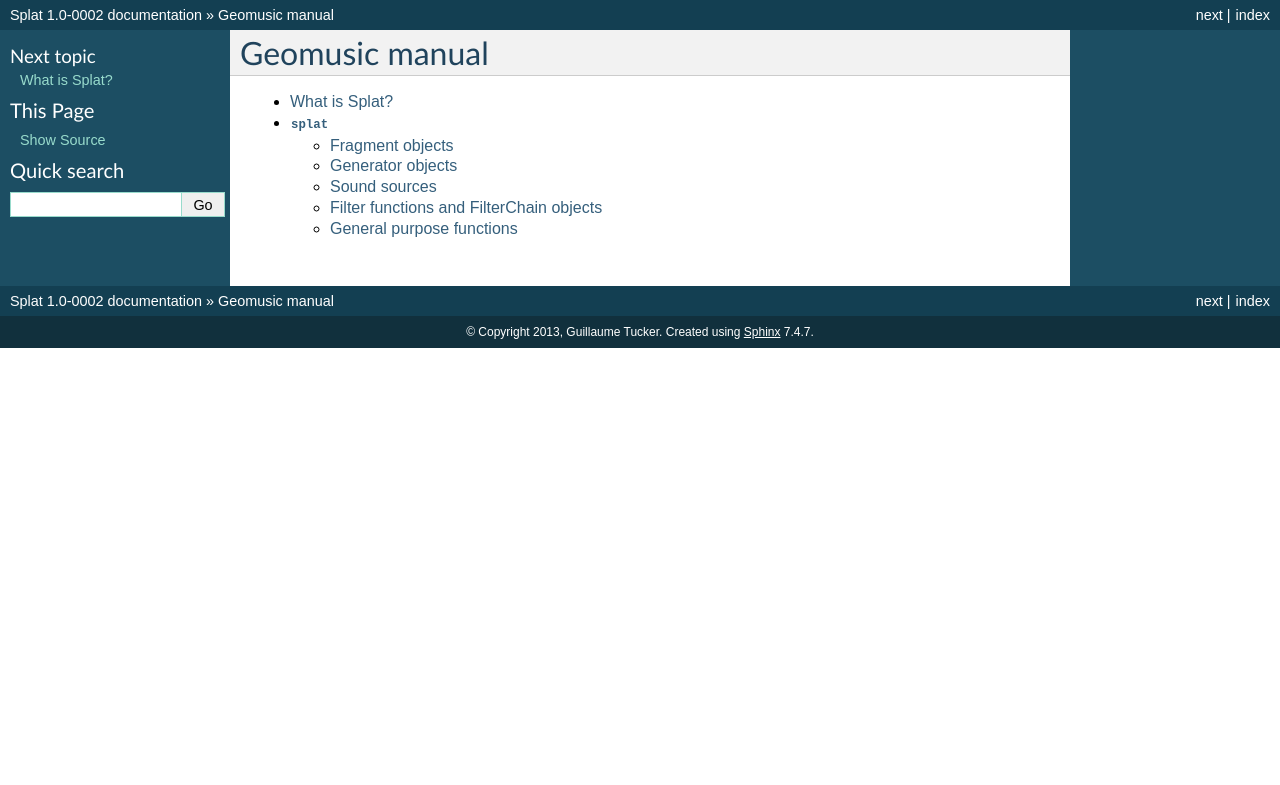
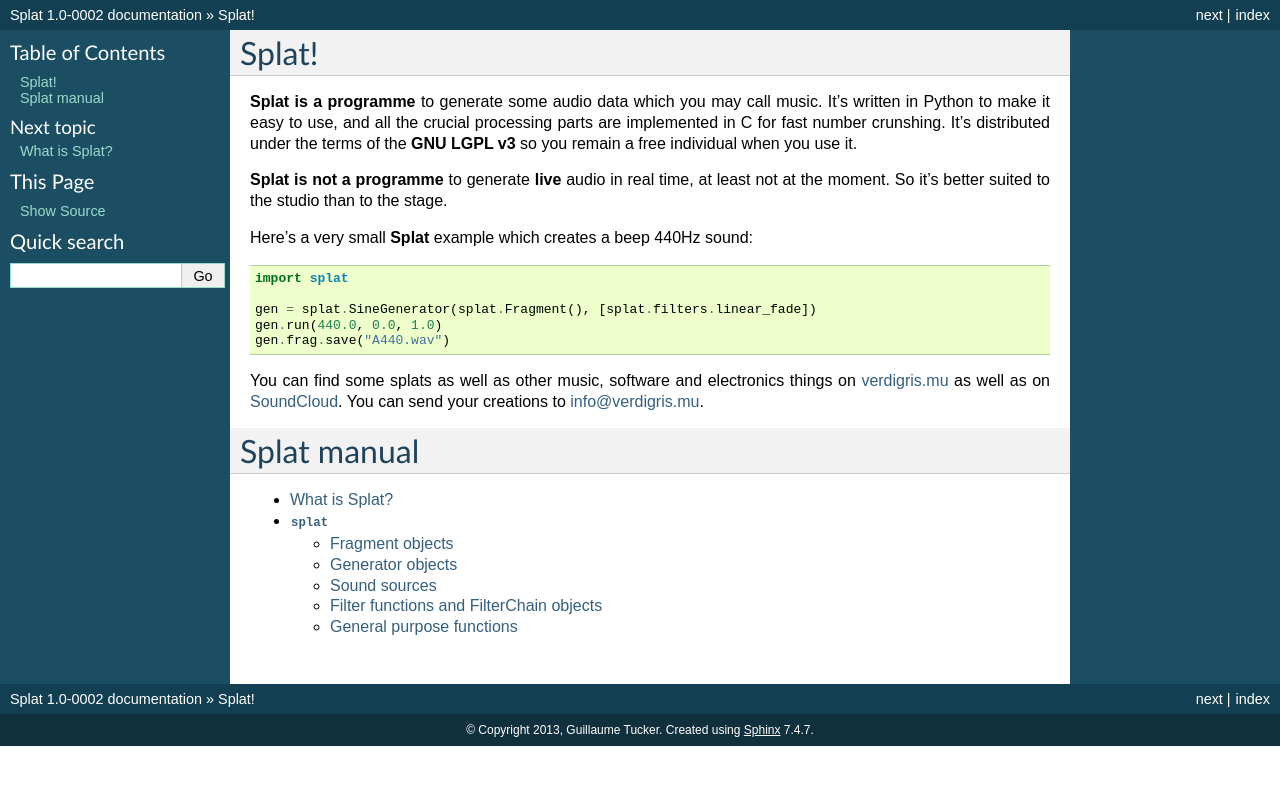
Before and after one commit to verdigris/splat, a Sphinx documentation site: the page built from doc/index.rst, in a window 1280 px wide. Shown: the top 785 px of the page. Built offline with Sphinx 7.4.7, drawn with Linux system fonts in a browser that asks for light colours; formulas are drawn with MathJax 3.

Commit message:
doc/index.rst: fix HTML and LaTex conflicts
* add quick intro only for HTML output
* rename remaining Geomusic -> Splat
* tidy-up

```diff
--- a/doc/index.rst
+++ b/doc/index.rst
@@ -1,14 +1,45 @@
-.. Geomusic documentation master file, created by
+.. Splat documentation master file, created by
    sphinx-quickstart on Tue Mar  5 22:42:04 2013.
    You can adapt this file completely to your liking, but it should at least
    contain the root `toctree` directive.
 
-Geomusic manual
-===============
+.. only:: html
+
+   Splat!
+   ======
+
+   **Splat is a programme** to generate some audio data which you may call
+   music.  It's written in Python to make it easy to use, and all the crucial
+   processing parts are implemented in C for fast number crunshing.  It's
+   distributed under the terms of the **GNU LGPL v3** so you remain a free
+   individual when you use it.
+
+   **Splat is not a programme** to generate **live** audio in real time, at
+   least not at the moment.  So it's better suited to the studio than to the
+   stage.
+
+   Here's a very small **Splat** example which creates a beep 440Hz sound:
+
+   .. code-block:: python
+
+       import splat
+
+       gen = splat.SineGenerator(splat.Fragment(), [splat.filters.linear_fade])
+       gen.run(440.0, 0.0, 1.0)
+       gen.frag.save("A440.wav")
+
+
+   You can find some splats as well as other music, software and electronics
+   things on `verdigris.mu <http://verdigris.mu>`_ as well as on `SoundCloud
+   <http://soundcloud.com/verdigris-mu>`_.  You can send your creations to
+   `info@verdigris.mu <mailto:info@verdigris.mu>`_.
+
+
+Splat manual
+============
 
 .. toctree::
    :maxdepth: 2
 
    intro
    splat
-..   examples
```
